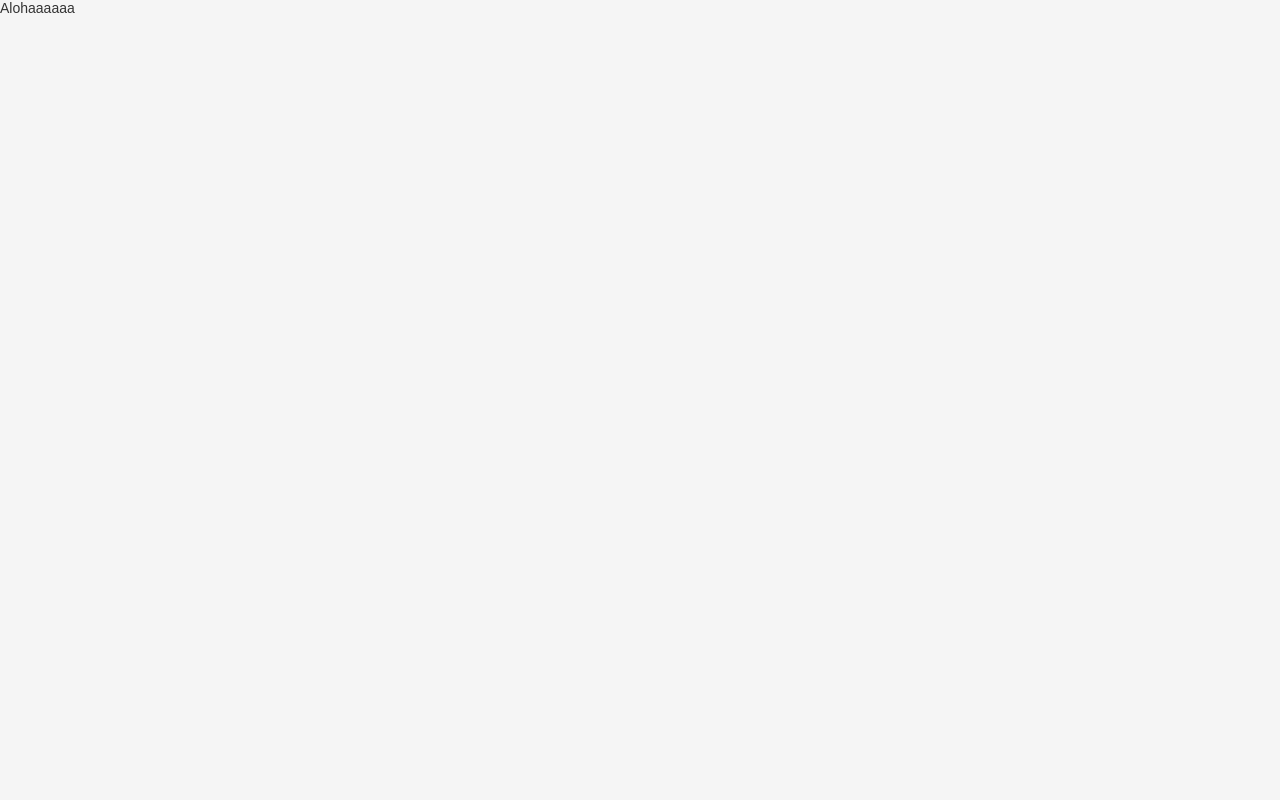
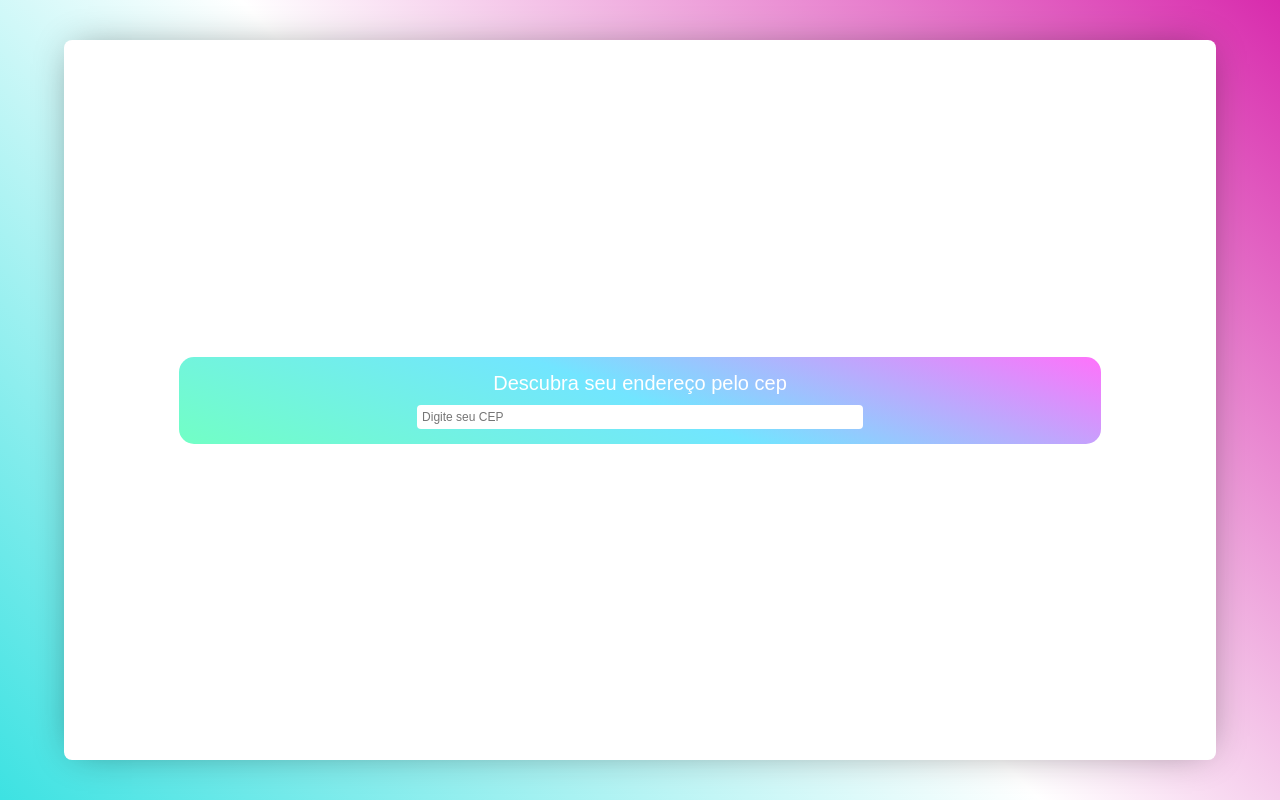
Before and after one commit to Calebe-Xavier-Developer/ceplyzer.io, a React (Create React App) app: page / in a window 1280 px wide. Built offline with nearby package versions, Linux system fonts and the light colour scheme.

Commit message:
Project completed

```diff
--- a/package.json
+++ b/package.json
@@ -10,6 +10,7 @@
     "@types/node": "^12.0.0",
     "@types/react": "^17.0.0",
     "@types/react-dom": "^17.0.0",
+    "axios": "^0.21.1",
     "react": "^17.0.2",
     "react-dom": "^17.0.2",
     "react-scripts": "4.0.3",
--- /dev/null
+++ b/src/api/api.ts
@@ -0,0 +1,7 @@
+import axios from 'axios';
+
+const api = axios.create({
+  baseURL: 'https://brasilapi.com.br/api/',
+});
+
+export default api;
--- /dev/null
+++ b/src/api/getAddressService/index.ts
@@ -0,0 +1,6 @@
+import api from '../api';
+
+export const getAddressData = async (cep: number) => {
+  const result = api.get(`cep/v2/${cep}`);
+  return result;
+};
--- /dev/null
+++ b/src/components/SearchBar/index.tsx
@@ -0,0 +1,82 @@
+import React, { useState } from 'react';
+import { getAddressData } from '../../api/getAddressService';
+
+import { DivInputs, InputSearch, LabelInput, NavSearchBar, Paragraph } from './style';
+
+interface adressState {
+  city: string,
+  state: string,
+  cep: string,
+  neighborhood: string,
+  street: string,
+};
+
+interface requestFriendly {
+  data: {
+    city: string,
+    state: string,
+    cep: string,
+    neighborhood: string,
+    street: string,
+  },
+};
+
+const SearchBar: React.FC = () => {
+  const [inputCepWritten, setInputCepWritten] = useState('');
+  const [isDisplay, setIsDisplay] = useState(false);
+  const [addressData, setAddressData] = useState<adressState>();
+
+  const changeInputCep = (e: any) => {
+    setIsDisplay(false);
+    setAddressData(undefined);
+    setInputCepWritten(e.currentTarget.value);
+  };
+
+  const searchAddress = async (e: any) => {
+    if (e.key === 'Enter') {
+      const verifyOnlyNumber = inputCepWritten.match(/\D/gim);
+      if (!verifyOnlyNumber) {
+        try {
+          const result: requestFriendly = await getAddressData(parseInt(inputCepWritten));
+          setAddressData(result.data);
+          if (result) {
+            setIsDisplay(true);
+            setInputCepWritten('');
+          };
+          return result;
+        } catch (error) {
+          setIsDisplay(true);
+          setInputCepWritten('');
+          return error;
+        }
+      } else {
+        alert('Digite apenas numeros');
+      }
+    }
+  };
+
+  return (
+    <NavSearchBar>
+      Descubra seu endereço pelo cep
+      <DivInputs>
+        <InputSearch
+          type="text"
+          placeholder="Digite seu CEP"
+          maxLength={8}
+          value={inputCepWritten}
+          onChange={e => changeInputCep(e)}
+          onKeyPress={e => searchAddress(e)}
+        />
+        <Paragraph isDisplay={isDisplay}>
+           <LabelInput>Seu endereço:</LabelInput>
+          {addressData ?
+            `${addressData?.city}, ${addressData?.state}, ${addressData?.neighborhood}, ${addressData?.street} - CEP: ${addressData?.cep}`
+            : 'O seu cep está errado!'
+          }
+        </Paragraph>
+      </DivInputs>
+    </NavSearchBar>
+  )
+}
+
+export default SearchBar;
--- /dev/null
+++ b/src/components/SearchBar/style.ts
@@ -0,0 +1,67 @@
+import styled from "styled-components";
+
+interface Props {
+  isDisplay: boolean,
+};
+
+export const NavSearchBar = styled.div`
+  display: flex;
+  flex-direction: column;
+  align-items: center;
+  justify-content: center;
+  width: 80%;
+  height: auto;
+  border-radius: 15px;
+  padding: 15px;
+  background: linear-gradient(21deg, #72ffc5, #72e5ff, #ff72fb);
+  font-size: 20px;
+  color: #fff;
+`;
+
+export const DivInputs = styled.div`
+  display: flex;
+  align-items: center;
+  flex-direction: column;
+  justify-content: space-between;
+  width: 100%;
+  height: auto;
+  font-size: 20px;
+  color: #fff;
+
+  p{
+    padding-top: 18px;
+    height: 100%;
+  }
+`;
+
+export const LabelInput = styled.label`
+  width: 100%;
+  text-align: left;
+  font-size: 12px;
+  font-weight: normal;
+  color: #fff;
+`;
+
+export const InputSearch = styled.input`
+  width: 50%;
+  border: none;
+  padding: 5px;
+  margin-top: 10px;
+  border-radius: 4px;
+  outline: none;
+  font-size: 12px;
+
+
+  &:focus{
+    border: 1px solid blue;
+  }
+
+  &[type=number]::-webkit-inner-spin-button {
+    -webkit-appearance: none;
+  }
+`;
+
+export const Paragraph = styled.p<Props>`
+  display: ${props => (props.isDisplay ? 'flex' : 'none')};
+  flex-direction: column;
+`;
--- a/src/pages/SearchPage/index.tsx
+++ b/src/pages/SearchPage/index.tsx
@@ -1,9 +1,11 @@
-import React from 'react'
+import React from 'react';
+import SearchBar from '../../components/SearchBar';
+import { ContainerAddress } from './style';
 
 export const SearchPage = () => {
   return (
-    <div>
-      Alohaaaaaa
-    </div>
+    <ContainerAddress>
+      <SearchBar />
+    </ContainerAddress>
   )
 }
--- a/src/pages/SearchPage/style.tsx
+++ b/src/pages/SearchPage/style.tsx
@@ -0,0 +1,15 @@
+import styled from 'styled-components';
+
+export const ContainerAddress = styled.div`
+  display: flex;
+  flex-direction: column;
+  align-items: center;
+  justify-content: space-around;
+
+  width: 90vw;
+  height: 90vh;
+
+  background-color: #fff;
+  box-shadow: 0px 0px 37px -11px rgba(0,0,0,0.46);
+  border-radius: 8px;
+`;
--- /dev/null
+++ b/src/react-app-env.d.ts
@@ -0,0 +1 @@
+/// <reference types="react-scripts" />
--- a/src/styles/global.ts
+++ b/src/styles/global.ts
@@ -8,14 +8,17 @@ export default createGlobalStyle`
   }
 
   body {
+    display: flex;
+    align-items: center;
+    justify-content: center;
     width: 100vw;
     height: 100vh;
 
-    background-color: #f5f5f5;
-    font-size: 14px;
+    background: linear-gradient(45deg, #3de2e2, white, #d82bad);
+    font-size: 20px;
     color: #333;
 
-    font-family: 'Century', sans-serif;
+    font-family: sans-serif;
     -webkit-font-smoothing: antialiased;
     -moz-osx-font-smoothing: grayscale;
   }
```
Also changed, not shown: 1 other file (tests, documents, lock files or other folders).
